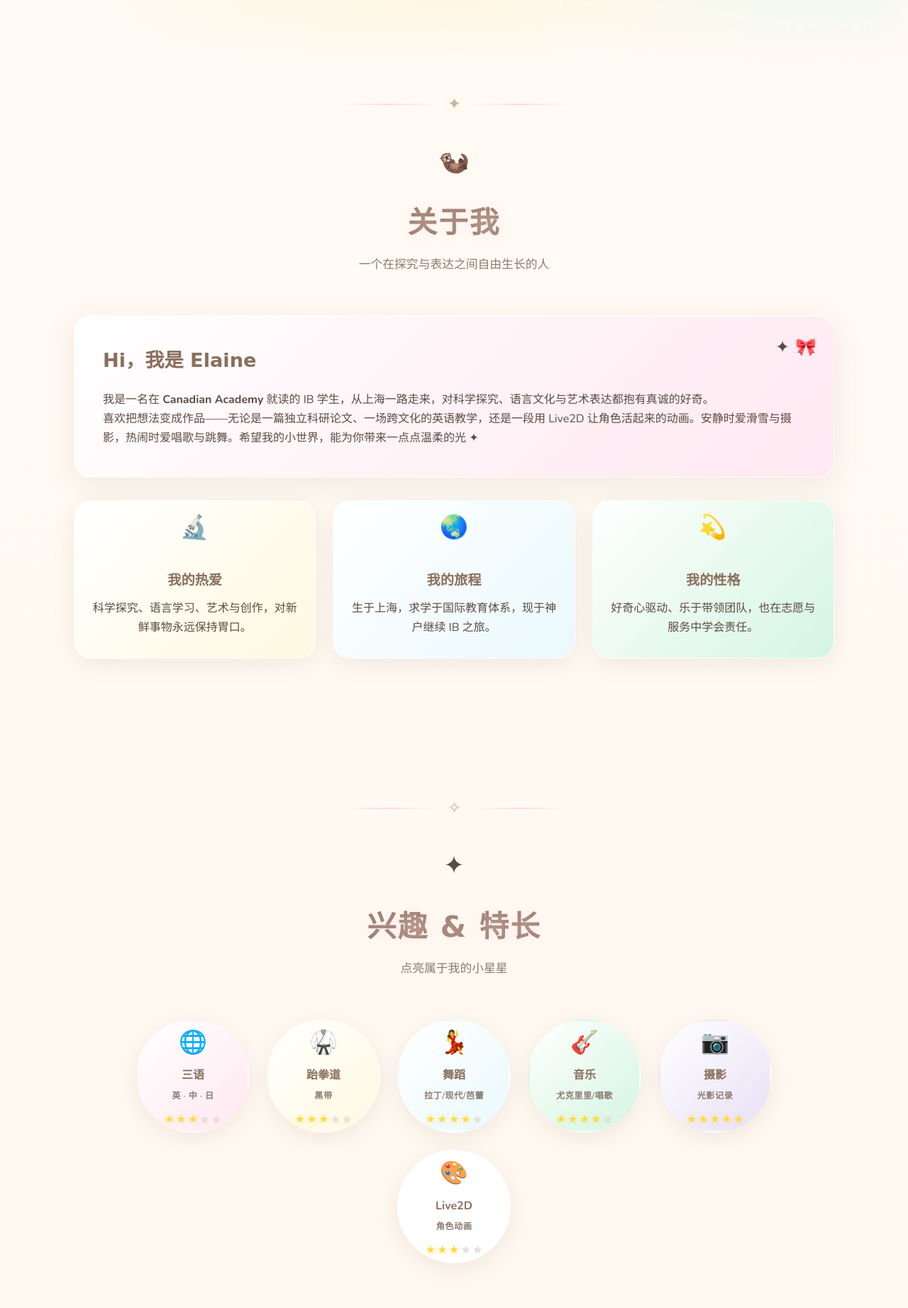
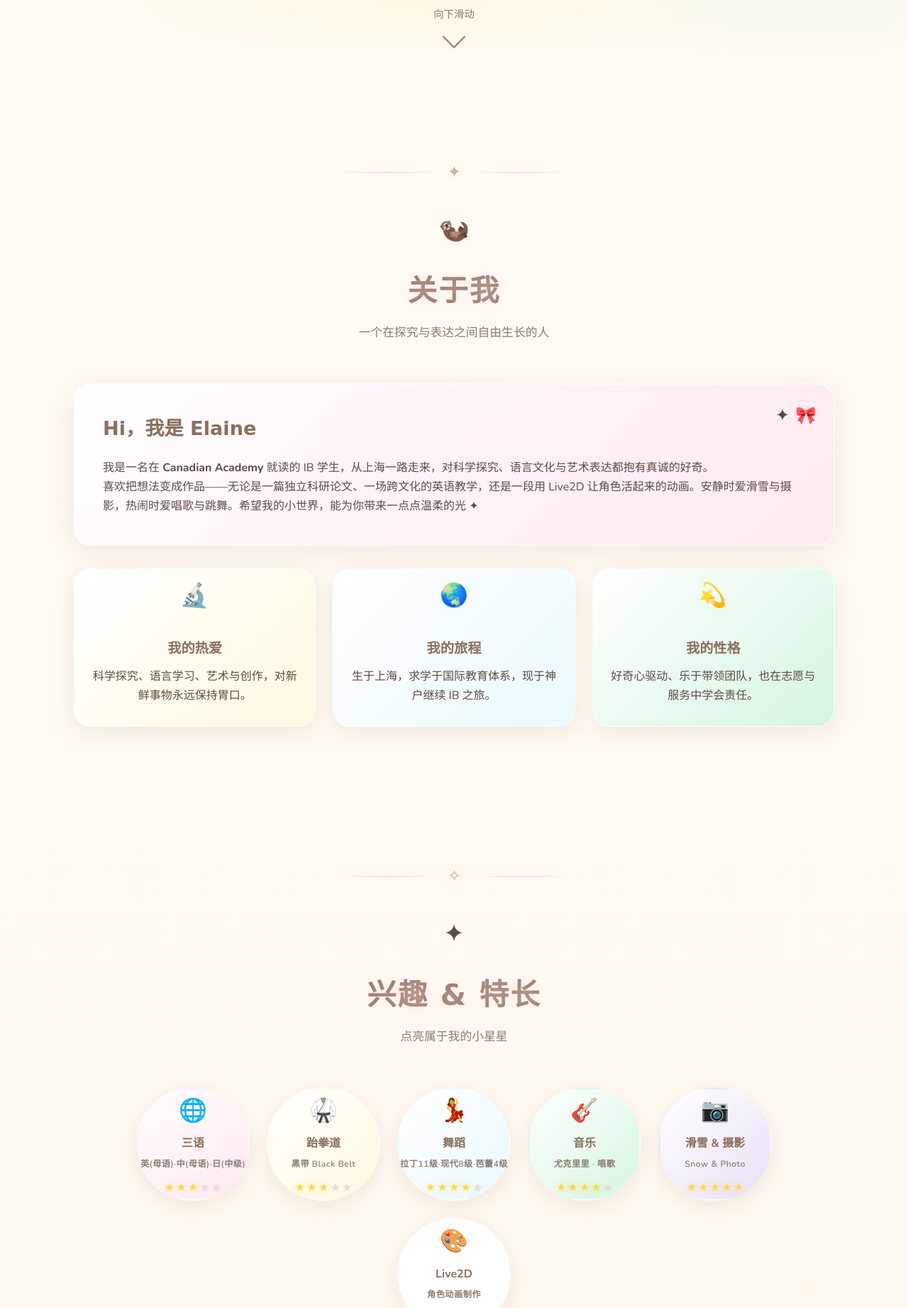
Before and after one commit to TLing10/my-personal-site, a plain HTML site: page index.html in a window 1280 px wide. Shown: the part 784-2627 px from the top of the page at 71% size. Drawn offline with nearby package versions, Linux system fonts and the light colour scheme; a web font is replaced by a local one.

Commit message:
Update: 补充CV具体细节(奖项/语言/兴趣等级) + 修复Hero按钮与下滑提示重叠

```diff
--- a/index.html
+++ b/index.html
@@ -131,37 +131,37 @@
             <div class="skill-bubble" data-level="0">
                 <span class="skill-icon">🌐</span>
                 <span class="skill-name">三语</span>
-                <span class="skill-note">英 · 中 · 日</span>
+                <span class="skill-note">英(母语)·中(母语)·日(中级)</span>
                 <div class="skill-stars"><span>★</span><span>★</span><span>★</span><span>★</span><span>★</span></div>
             </div>
             <div class="skill-bubble" data-level="0">
                 <span class="skill-icon">🥋</span>
                 <span class="skill-name">跆拳道</span>
-                <span class="skill-note">黑带</span>
+                <span class="skill-note">黑带 Black Belt</span>
                 <div class="skill-stars"><span>★</span><span>★</span><span>★</span><span>★</span><span>★</span></div>
             </div>
             <div class="skill-bubble" data-level="0">
                 <span class="skill-icon">💃</span>
                 <span class="skill-name">舞蹈</span>
-                <span class="skill-note">拉丁/现代/芭蕾</span>
+                <span class="skill-note">拉丁11级·现代8级·芭蕾4级</span>
                 <div class="skill-stars"><span>★</span><span>★</span><span>★</span><span>★</span><span>★</span></div>
             </div>
             <div class="skill-bubble" data-level="0">
                 <span class="skill-icon">🎸</span>
                 <span class="skill-name">音乐</span>
-                <span class="skill-note">尤克里里/唱歌</span>
+                <span class="skill-note">尤克里里 · 唱歌</span>
                 <div class="skill-stars"><span>★</span><span>★</span><span>★</span><span>★</span><span>★</span></div>
             </div>
             <div class="skill-bubble" data-level="0">
                 <span class="skill-icon">📷</span>
-                <span class="skill-name">摄影</span>
-                <span class="skill-note">光影记录</span>
+                <span class="skill-name">滑雪 & 摄影</span>
+                <span class="skill-note">Snow & Photo</span>
                 <div class="skill-stars"><span>★</span><span>★</span><span>★</span><span>★</span><span>★</span></div>
             </div>
             <div class="skill-bubble" data-level="0">
                 <span class="skill-icon">🎨</span>
                 <span class="skill-name">Live2D</span>
-                <span class="skill-note">角色动画</span>
+                <span class="skill-note">角色动画制作</span>
                 <div class="skill-stars"><span>★</span><span>★</span><span>★</span><span>★</span><span>★</span></div>
             </div>
         </div>
@@ -245,6 +245,14 @@
                     <p>拉丁舞与标准舞多项比赛斩获冠、亚军，舞台上的自信由此而来。</p>
                 </div>
             </div>
+            <div class="timeline-item">
+                <div class="timeline-dot">🏅</div>
+                <div class="timeline-card">
+                    <span class="timeline-date">荣誉与奖项</span>
+                    <h3>科创 & 舞蹈双丰收</h3>
+                    <p>第38届上海市青少年科技创新大赛 · 三等奖；武汉CBDF 业余组标准舞（A/B组）与拉丁舞比赛 冠、亚军多项。</p>
+                </div>
+            </div>
         </div>
     </section>
 
--- a/style.css
+++ b/style.css
@@ -263,7 +263,7 @@ body {
     justify-content: center;
     align-items: center;
     text-align: center;
-    padding-top: 5rem;
+    padding: 7rem 5% 3.5rem;
     position: relative;
     z-index: 2;
 }
@@ -437,10 +437,7 @@ body {
 }
 
 .scroll-hint {
-    position: absolute;
-    bottom: 2rem;
-    left: 50%;
-    transform: translateX(-50%);
+    margin-top: 3rem;
     display: flex;
     flex-direction: column;
     align-items: center;
@@ -460,8 +457,8 @@ body {
 }
 
 @keyframes fadeBounce {
-    0%, 100% { opacity: 0.6; transform: translateX(-50%) translateY(0); }
-    50% { opacity: 1; transform: translateX(-50%) translateY(8px); }
+    0%, 100% { opacity: 0.6; transform: translateY(0); }
+    50% { opacity: 1; transform: translateY(8px); }
 }
 
 /* ===== 关于我 ===== */
```
